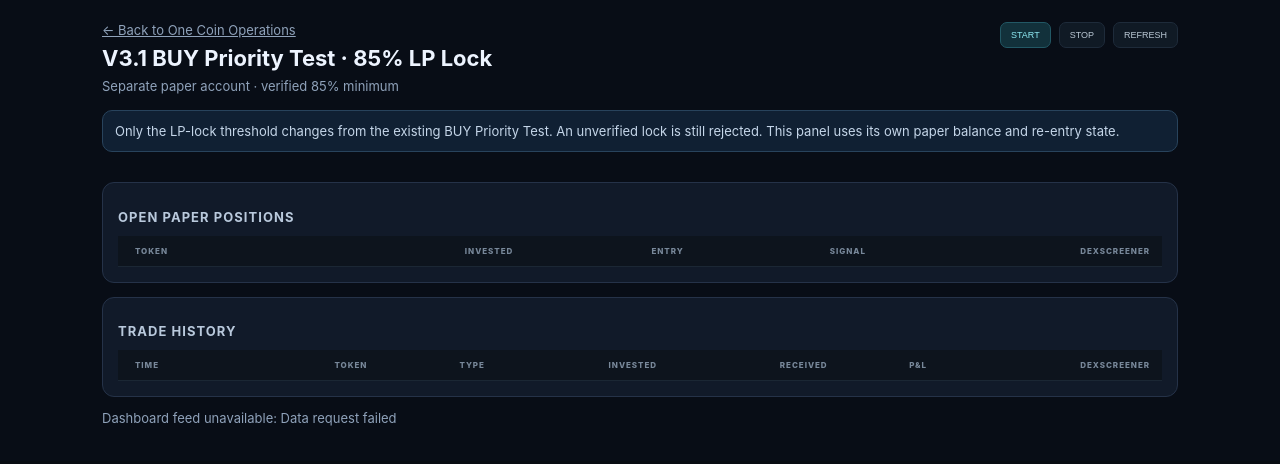
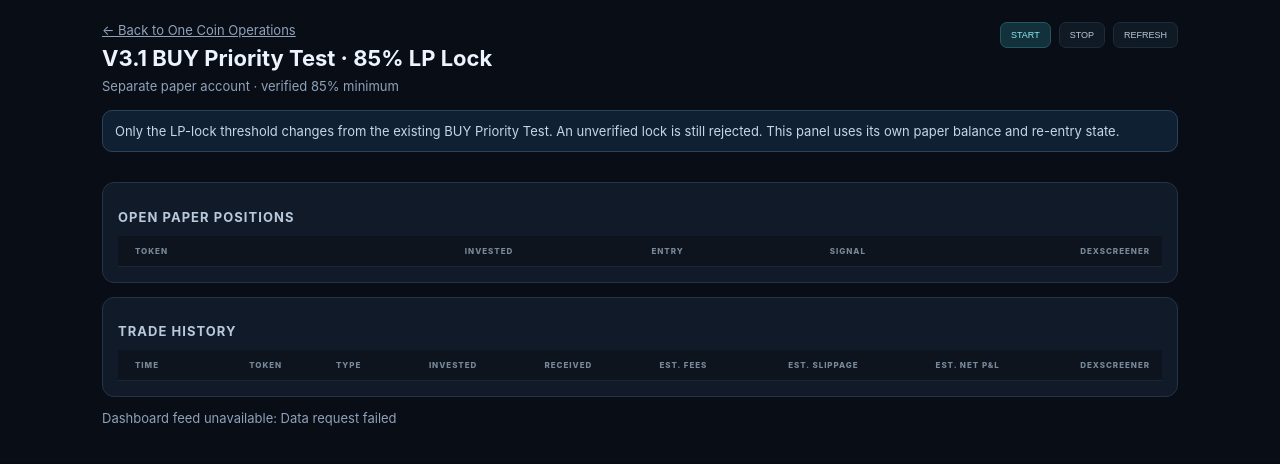
Before and after one commit to solanabot14/solana-one-coin-bot, a website: page buyPriorityLock85Panel.html in a window 1280 px wide. Drawn offline with Linux system fonts and the light colour scheme; no server answers.

Commit message:
Add cost columns to the 85% paper dashboard

```diff
--- a/buyPriorityLock85Panel.html
+++ b/buyPriorityLock85Panel.html
@@ -10,5 +10,5 @@ body{background:#080d16;color:#edf4ff}.lock85-wrap{max-width:1120px;margin:auto;
 <div class="lock85-notice">Only the LP-lock threshold changes from the existing BUY Priority Test. An unverified lock is still rejected. This panel uses its own paper balance and re-entry state.</div>
 <div id="lock85-summary" class="lock85-grid"></div>
 <section class="lock85-panel"><h2>OPEN PAPER POSITIONS</h2><table><thead><tr><th>TOKEN</th><th>INVESTED</th><th>ENTRY</th><th>SIGNAL</th><th>DEXSCREENER</th></tr></thead><tbody id="lock85-positions"></tbody></table></section>
-<section class="lock85-panel"><h2>TRADE HISTORY</h2><table><thead><tr><th>TIME</th><th>TOKEN</th><th>TYPE</th><th>INVESTED</th><th>RECEIVED</th><th>P&amp;L</th><th>DEXSCREENER</th></tr></thead><tbody id="lock85-history"></tbody></table></section>
+<section class="lock85-panel"><h2>TRADE HISTORY</h2><table><thead><tr><th>TIME</th><th>TOKEN</th><th>TYPE</th><th>INVESTED</th><th>RECEIVED</th><th>EST. FEES</th><th>EST. SLIPPAGE</th><th>EST. NET P&amp;L</th><th>DEXSCREENER</th></tr></thead><tbody id="lock85-history"></tbody></table></section>
 <p id="lock85-status" class="lock85-muted">Loading…</p></main><script src="/buyPriorityLock85Panel.js" defer></script></body></html>
```
